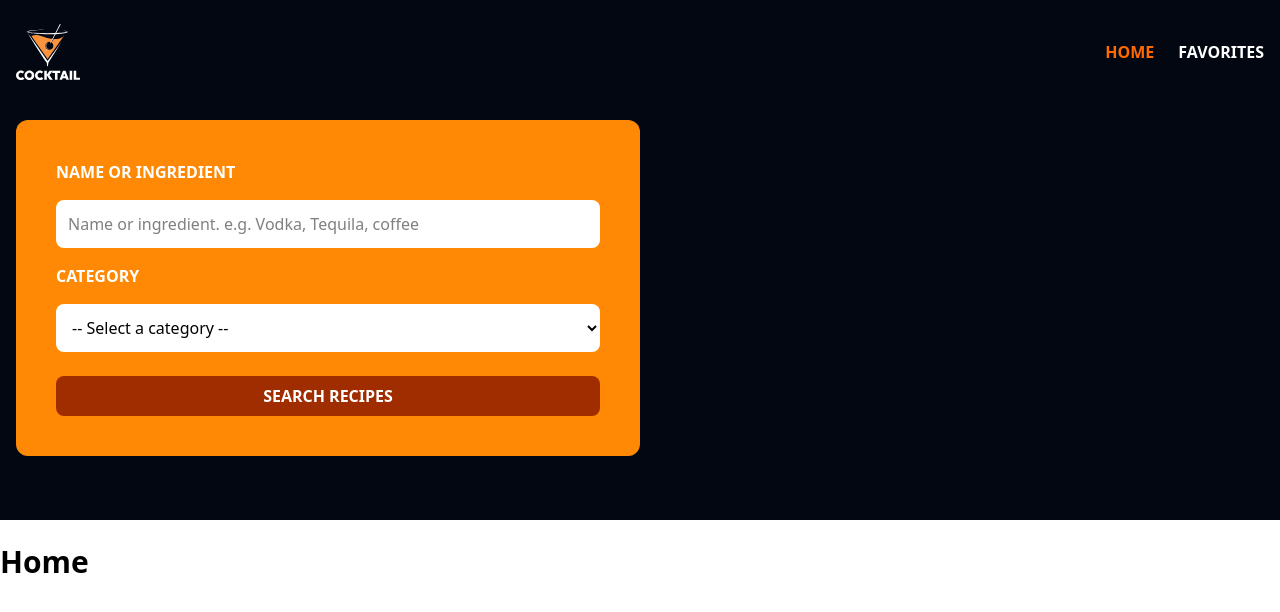
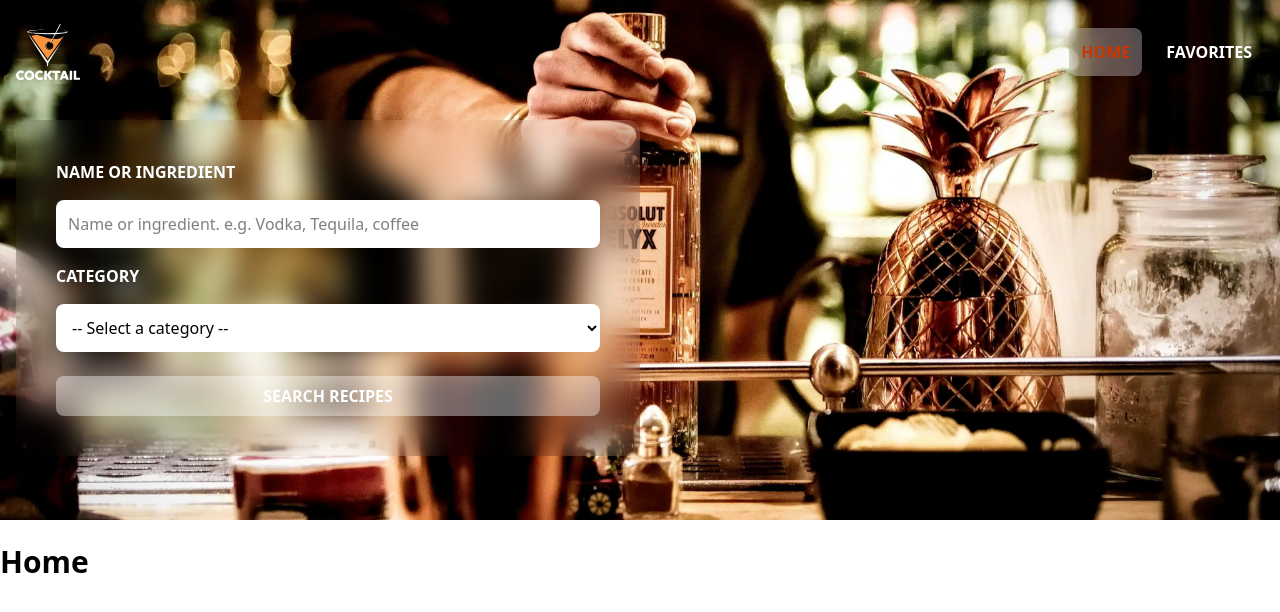
Before and after one commit to jhansarmiento/Cocktail_Recipe_Finder, a React (Vite) app: page / in a window 1280 px wide. Shown: the top 612 px of the page. Built offline with nearby package versions, Linux system fonts and the light colour scheme.

Commit message:
Apply the custom bg image to the home page

```diff
--- a/src/components/Header.tsx
+++ b/src/components/Header.tsx
@@ -3,23 +3,22 @@ import { NavLink, useLocation } from "react-router-dom";
 
 export default function Header() {
   const { pathname } = useLocation();
-
-  const isActive = useMemo(() => pathname === "/", [pathname]);
+  const isHome = useMemo(() => pathname === "/", [pathname]);
 
   return (
     <header>
-      <div className="bg-gray-950">
+      <div className={isHome ? 'bg-[url(/Cocktail_Bg.webp)] bg-center bg-cover' : 'bg-gray-950'}>
         <div className="mx-auto container px-4 py-6">
           <div className="flex justify-between items-center">
             <img src="/logo.svg" alt="" className="w-16" />
 
-            <nav className="flex gap-6">
+            <nav className="flex gap-3">
               <NavLink
                 to="/"
                 className={({ isActive }) =>
                   isActive
-                    ? "text-orange-500 font-bold uppercase"
-                    : "text-white font-bold uppercase"
+                    ? "text-orange-700 font-extrabold uppercase px-3 py-3 bg-white/30 backdrop-blur-lg rounded-lg"
+                    : "text-white font-bold uppercase px-3 py-3"
                 }
               >
                 Home
@@ -28,8 +27,8 @@ export default function Header() {
                 to="/favorites"
                 className={({ isActive }) =>
                   isActive
-                    ? "text-orange-500 font-bold uppercase"
-                    : "text-white font-bold uppercase"
+                    ? "text-orange-500 font-bold uppercase px-3 py-3 bg-white/15 backdrop-blur-lg rounded-lg"
+                    : "text-white font-bold uppercase px-3 py-3"
                 }
               >
                 Favorites
@@ -37,8 +36,8 @@ export default function Header() {
             </nav>
           </div>
 
-          {isActive && (
-            <form className="md:w-1/2 2xl:w-1/3 my-10 p-10 rounded-xl bg-orange-400 space-y-6">
+          {isHome && (
+            <form className="md:w-1/2 2xl:w-1/3 my-10 p-10 rounded-xl backdrop-blur-lg space-y-6">
               <div className="space-y-4">
                 <label
                   htmlFor="ingredient"
@@ -68,7 +67,7 @@ export default function Header() {
               <input
                 type="submit"
                 value="Search Recipes"
-                className="cursor-pointer w-full bg-orange-800 hover:bg-orange-900 rounded-lg p-2 text-white uppercase font-extrabold"
+                className="cursor-pointer w-full bg-white/40 backdrop-blur-xl rounded-lg p-2 text-white uppercase font-extrabold"
                 />
             </form>
           )}
```
Also changed, not shown: public/bg.jpg (deleted).
